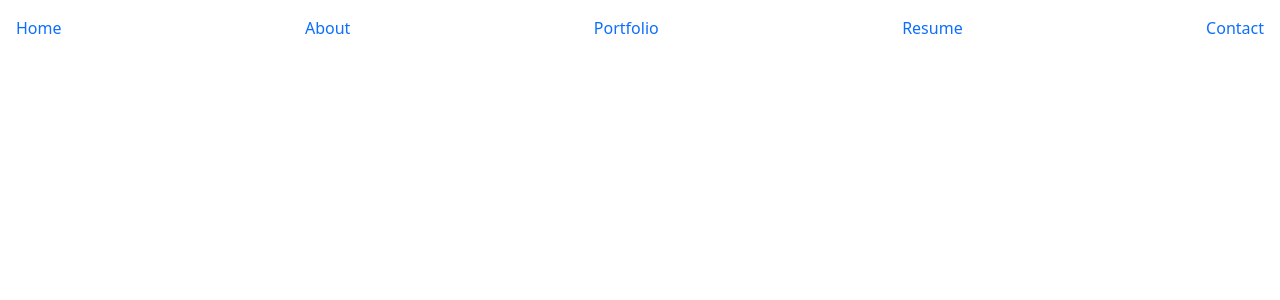
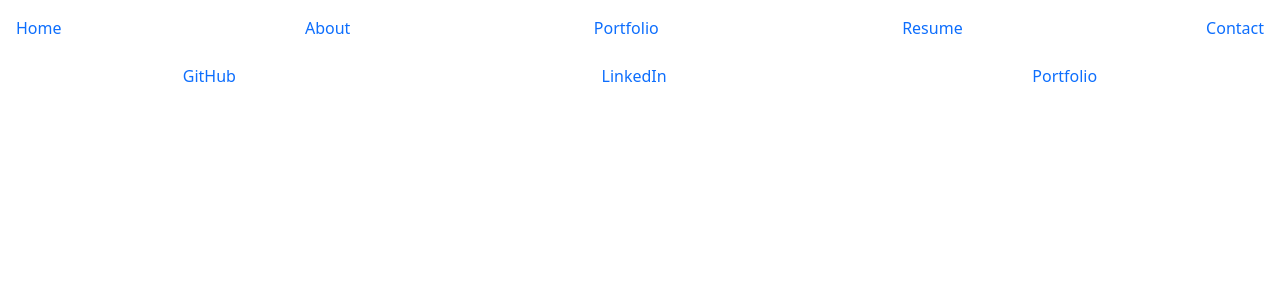
Before and after one commit to msowers72/React-Portfolio, a React (Create React App) app: page / in a window 1280 px wide. Shown: the top 300 px of the page. Built offline with nearby package versions, Linux system fonts and the light colour scheme.

Commit message:
updating componets

```diff
--- a/src/App.js
+++ b/src/App.js
@@ -7,6 +7,7 @@ import About from "./componets/About";
 import Contact from "./componets/Contact";
 import Portfolio from "./componets/Portfolio";
 import Resume from "./componets/Resume";
+import Footer from "./componets/Footer";
 
 function App() {
   const [ currentPage, setCurrentPage ] = useState("home");
@@ -39,6 +40,7 @@ function App() {
       ></Navbar>
 
       {renderPage()}
+      <Footer></Footer>
     </div>
   );
 }
--- a/src/componets/About.js
+++ b/src/componets/About.js
@@ -19,12 +19,12 @@ export default function About() {
 					</p>
 				</div>
 				<div className="d-grid gap-2 d-sm-flex justify-content-sm-center">
-					<button className="btn btn-primary btn-lg px-4 gap-3">
+					{/* <button className="btn btn-primary btn-lg px-4 gap-3">
 						Button
 					</button>
 					<button className="btn btn-outline-secondary btn-lg px-4 gap-3">
 						Button
-					</button>
+					</button> */}
 				</div>
 			</div>
 		</div>
--- /dev/null
+++ b/src/componets/Footer.js
@@ -0,0 +1,19 @@
+import React from "react";
+
+export default function Footer() {
+  return (
+    <div>
+      <div className="d-flex justify-content-around">
+        <a className="nav-link" target="blank" href="https://www.facebook.com">
+          GitHub
+        </a>
+        <a className="nav-link" target="blank" href="https://www.facebook.com">
+          LinkedIn
+        </a>
+        <a className="nav-link" target="blank" href="https://www.facebook.com">
+          Portfolio
+        </a>
+      </div>
+    </div>
+  );
+}
--- a/src/componets/Resume.js
+++ b/src/componets/Resume.js
@@ -1,9 +1,112 @@
-import React from "react";
+import React from 'react';
 
 export default function Resume() {
-  return (
-    <div>
-      <h1>Resume Page!</h1>
-    </div>
-  );
+	return (
+		<div>
+			<div className="px-4 py-5 my-5 text-center">
+				{/* <img
+					className="d-block mx-auto mb-4"
+					src="/docs/5.1/assets/brand/bootstrap-logo.svg"
+					alt=""
+					width="72"
+					height="57"
+				></img> */}
+				<h1 className="display-5 fw-bold">Resume</h1>
+				<div className="col-lg-6 mx-auto">
+					<p className="lead mb-4">
+
+					</p>
+					<div className="d-grid gap-2 d-sm-flex justify-content-sm-center">
+
+
+            <a href="resume.pdf" download="resume.pdf" className="btn btn-outline-secondary btn-lg px-4">
+              Download PDF
+            </a>
+					</div>
+				</div>
+			</div>
+			<div className="container col-xxl-8 px-4 py-5">
+				<div className="row flex-lg-row-reverse align-items-center g-5 py-5">
+					<div className="col-10 col-sm-8 col-lg-6">
+						{/* <img
+							src="img/screenshot-2.png"
+							className="d-block mx-lg-auto img-fluid"
+							alt="Bootstrap Themes"
+							width="700"
+							height="500"
+							loading="lazy"
+						></img> */}
+					</div>
+					{/* <div className="col-lg-6">
+						<h1 className="display-5 fw-bold lh-1 mb-3">
+							Responsive left-aligned hero with image
+						</h1>
+						<p className="lead">
+							Quickly design and customize responsive mobile-first
+							sites with Bootstrap, the world’s most popular
+							front-end open source toolkit, featuring Sass
+							variables and mixins, responsive grid system,
+							extensive prebuilt components, and powerful
+							JavaScript plugins.
+						</p>
+						<div className="d-grid gap-2 d-md-flex justify-content-md-start">
+							<button
+								type="button"
+								className="btn btn-primary btn-lg px-4 me-md-2"
+							>
+								Primary
+							</button>
+							<button
+								type="button"
+								className="btn btn-outline-secondary btn-lg px-4"
+							>
+								Default
+							</button>
+						</div>
+					</div> */}
+				</div>
+			</div>
+			<div className="container col-xxl-8 px-4 py-5">
+				<div className="row flex-lg-row-reverse align-items-center g-5 py-5">
+					<div className="col-10 col-sm-8 col-lg-6">
+						{/* <img
+							src="img/screenshot-2.png"
+							className="d-block mx-lg-auto img-fluid"
+							alt="Bootstrap Themes"
+							width="700"
+							height="500"
+							loading="lazy"
+						></img> */}
+					</div>
+					{/* <div className="col-lg-6">
+						<h1 className="display-5 fw-bold lh-1 mb-3">
+							Responsive left-aligned hero with image
+						</h1>
+						<p className="lead">
+							Quickly design and customize responsive mobile-first
+							sites with Bootstrap, the world’s most popular
+							front-end open source toolkit, featuring Sass
+							variables and mixins, responsive grid system,
+							extensive prebuilt components, and powerful
+							JavaScript plugins.
+						</p>
+						<div className="d-grid gap-2 d-md-flex justify-content-md-start">
+							<button
+								type="button"
+								className="btn btn-primary btn-lg px-4 me-md-2"
+							>
+								Primary
+							</button>
+							<button
+								type="button"
+								className="btn btn-outline-secondary btn-lg px-4"
+							>
+								Default
+							</button>
+						</div>
+					</div> */}
+				</div>
+			</div>
+		</div>
+	);
 }
--- a/src/pages/Home.js
+++ b/src/pages/Home.js
@@ -3,7 +3,7 @@ import React from "react";
 export default function Home() {
   return (
     <div>
-      <h1>Home Page!</h1>
+
     </div>
   );
 }
```
Also changed, not shown: 1 other file (tests, documents, lock files or other folders).
